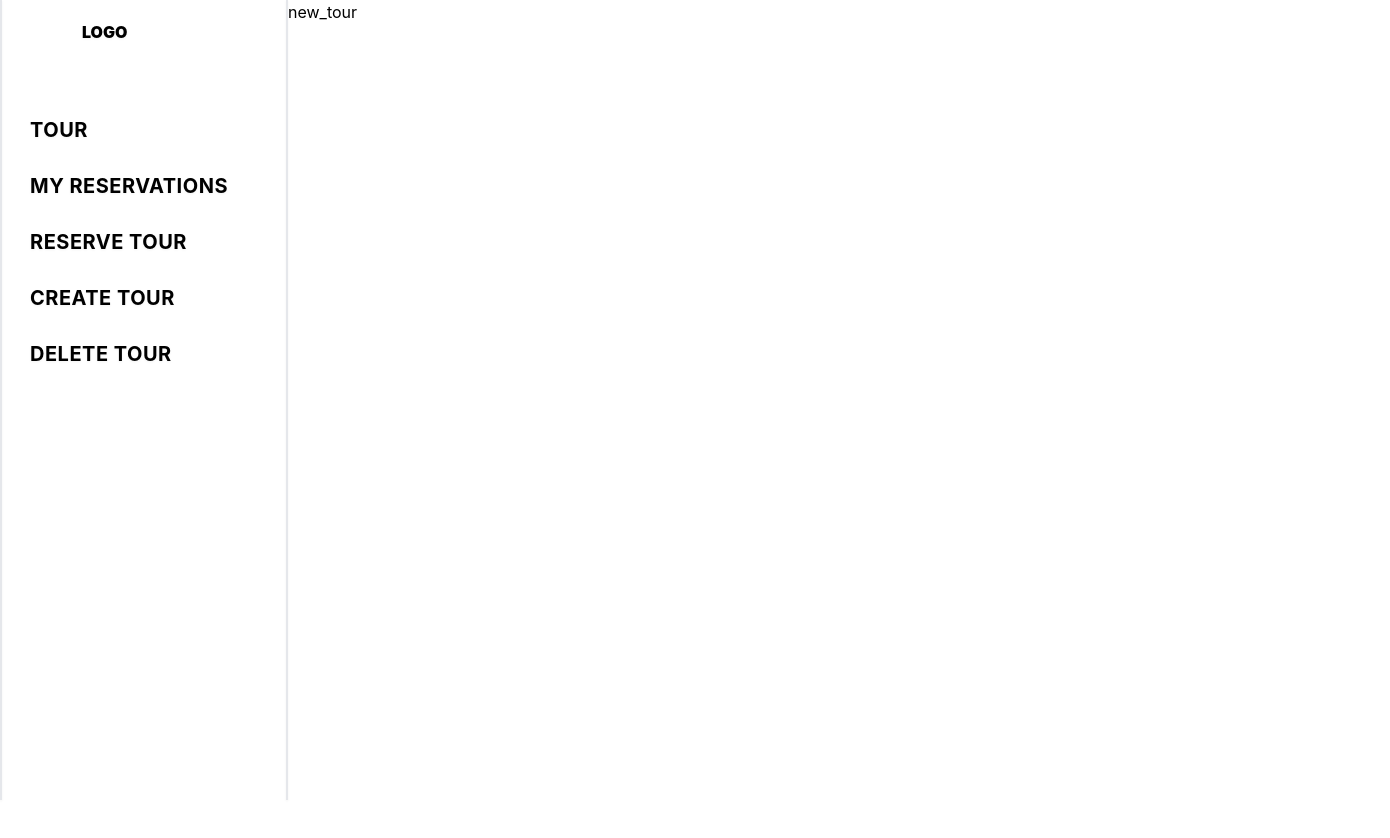
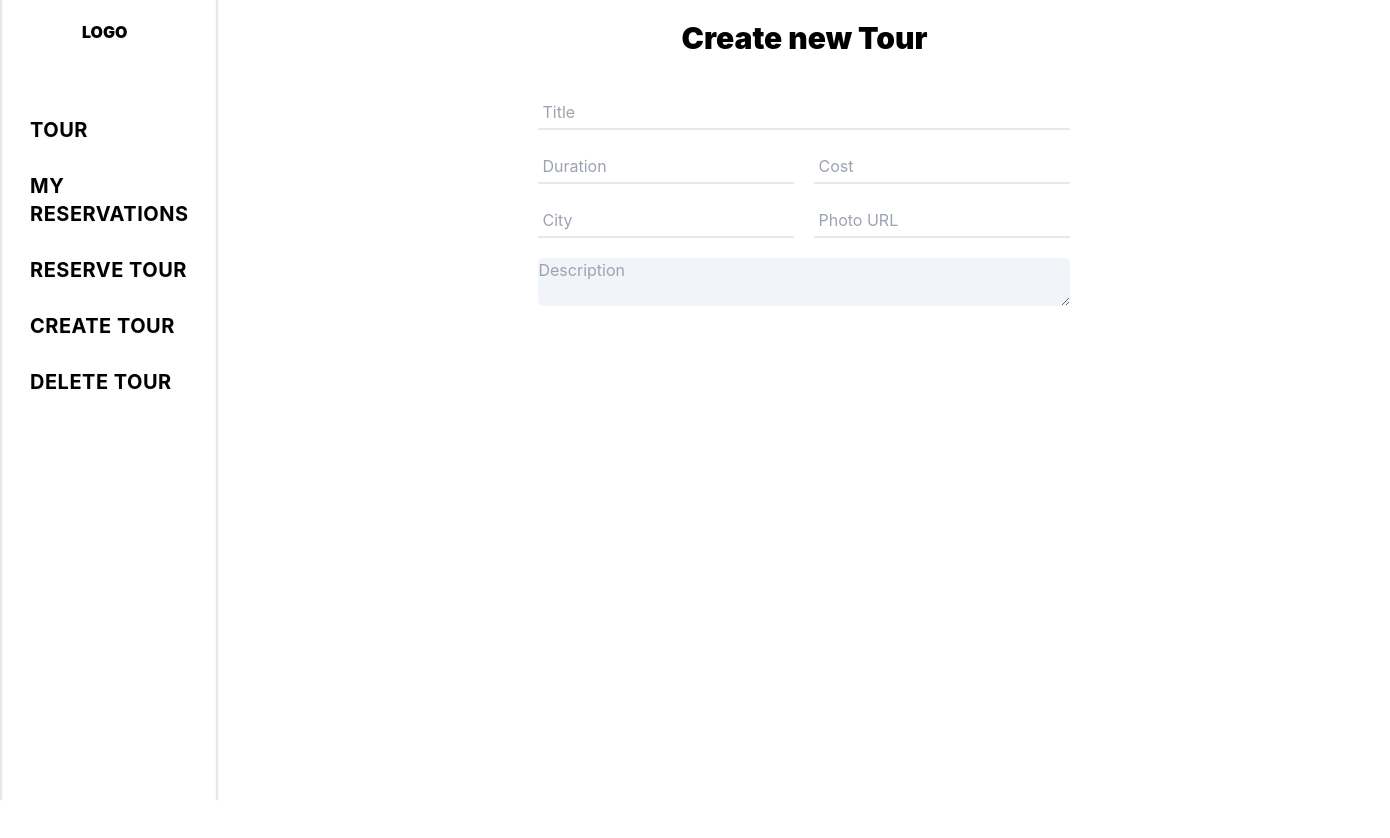
Before and after one commit to NatiDeme/sample-challenge, a React (Create React App) app: page /create-tour in a window 1280 px wide. Shown: the top 838 px of the page, 1390 px wide, since content can reach past the window. Built offline with nearby package versions, Linux system fonts and the light colour scheme.

Commit message:
Add form to new tour page

```diff
--- a/src/components/pages/new_tour.js
+++ b/src/components/pages/new_tour.js
@@ -1,3 +1,51 @@
 export default function CreateTour() {
-  return <div>new_tour</div>;
+  return (
+    <div className="w-full">
+      <div className="text-center mt-5">
+        <p className="text-3xl font-black">Create new Tour</p>
+      </div>
+      <div className="mt-10 w-full">
+        <form className="flex flex-col gap-5 md:mx-80">
+          <input
+            type="text"
+            className="border-b-2 border-gray-200 focus:border-slate-500  p-1 focus:outline-0"
+            placeholder="Title"
+          />
+          <div className="flex gap-5">
+            <div className="flex flex-col gap-5">
+              <input
+                type="number"
+                className="border-b-2 border-gray-200 focus:border-slate-500  p-1 focus:outline-0"
+                id="date"
+                placeholder="Duration"
+              />
+              <input
+                type="text"
+                className="border-b-2 border-gray-200 focus:border-slate-500  p-1 focus:outline-0"
+                placeholder="City"
+              />
+            </div>
+            <div className="flex flex-col gap-5">
+              <input
+                type="number"
+                className="border-b-2 border-gray-200 focus:border-slate-500  p-1 focus:outline-0"
+                id="date"
+                placeholder="Cost"
+              />
+              <input
+                className="border-b-2 border-gray-200 focus:border-slate-500  p-1 focus:outline-0"
+                id="date"
+                placeholder="Photo URL"
+              />
+            </div>
+          </div>
+          <textarea
+            className="bg-slate-100 rounded-md focus:outline-2 focus:outline-slate-500"
+            id="date"
+            placeholder="Description"
+          />
+        </form>
+      </div>
+    </div>
+  );
 }
```
